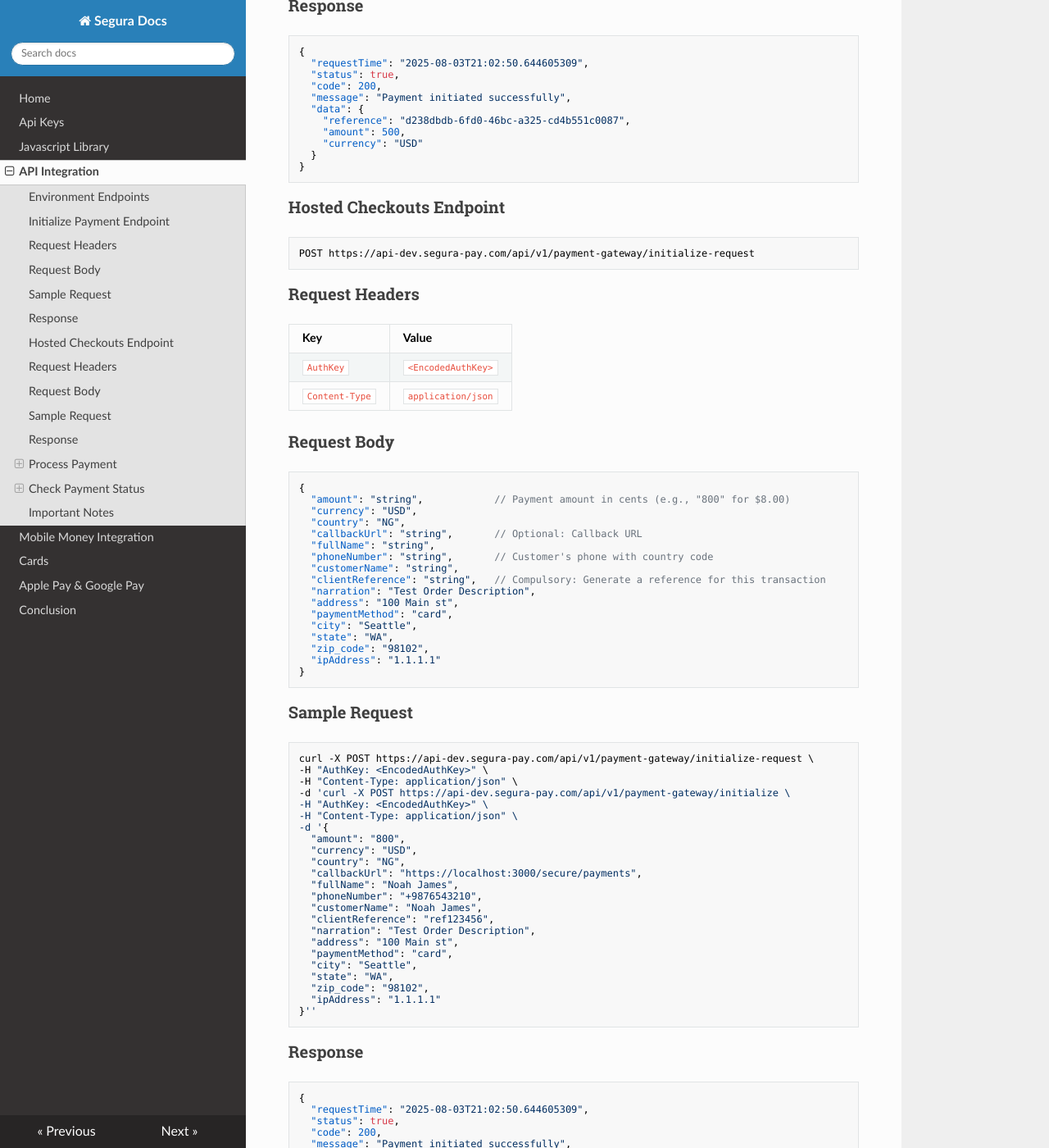
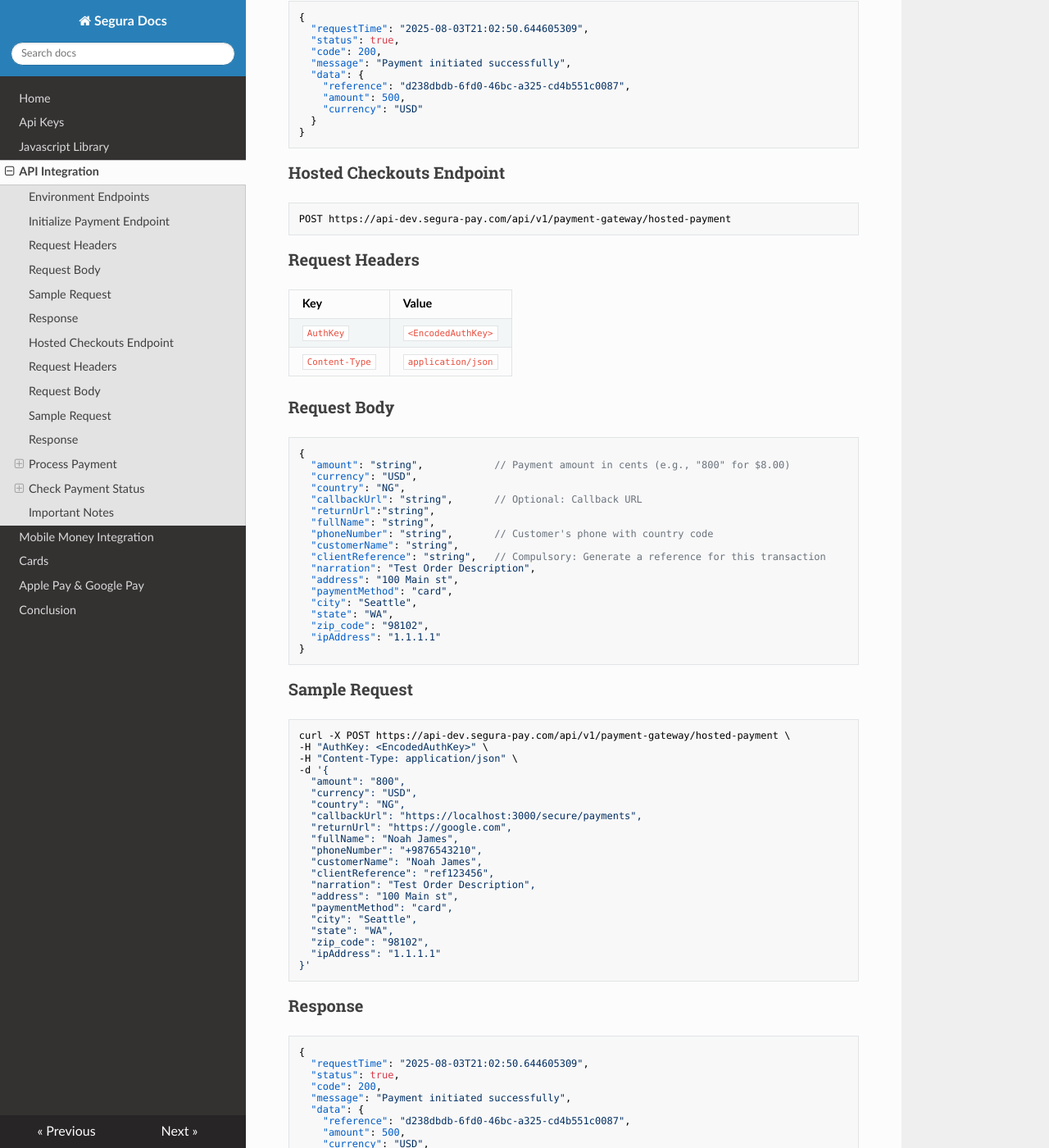
Before and after one commit to Noah-droid/segura, an MkDocs documentation site: the page built from docs/process.md, in a window 1280 px wide and 1400 px high, scrolled down 1449 px. Shown: the whole window at 82% size. Built offline with MkDocs 1.6.1, drawn with Linux system fonts in a browser that asks for light colours; nearby versions of some CDN libraries; some of the changed text lies outside the part shown.

Commit message:
updated to hosted payments

````diff
--- a/docs/process.md
+++ b/docs/process.md
@@ -5,8 +5,9 @@
 ### Environment Endpoints
 - **Test Environment:** `https://api-dev.segura-pay.com/api/v1/payment-gateway/initialize`
 - **Production Environment:** `https://api.segura-pay.com/api/v1/payment-gateway/initialize`
-- **Test Hosted Checkouts:** `https://api-dev.segura-pay.com/api/v1/payment-gateway/initialize-request`
-- **Production Hosted Checkouts:** `https://api.segura-pay.com/api/v1/payment-gateway/initialize-request`
+
+- **Test Hosted Checkouts:** `https://api-dev.segura-pay.com/api/v1/payment-gateway/hosted-payment`
+- **Production Hosted Checkouts:** `https://api.segura-pay.com/api/v1/payment-gateway/hosted-payment`
 
 
 ### Initialize Payment Endpoint
@@ -48,9 +49,6 @@ POST https://api-dev.segura-pay.com/api/v1/payment-gateway/initialize
 curl -X POST https://api-dev.segura-pay.com/api/v1/payment-gateway/initialize \
 -H "AuthKey: <EncodedAuthKey>" \
 -H "Content-Type: application/json" \
--d 'curl -X POST https://api-dev.segura-pay.com/api/v1/payment-gateway/initialize \
--H "AuthKey: <EncodedAuthKey>" \
--H "Content-Type: application/json" \
 -d '{
   "amount": "800",
   "currency": "USD",
@@ -89,7 +87,7 @@ curl -X POST https://api-dev.segura-pay.com/api/v1/payment-gateway/initialize \
 ### Hosted Checkouts Endpoint
 
 ```
-POST https://api-dev.segura-pay.com/api/v1/payment-gateway/initialize-request
+POST https://api-dev.segura-pay.com/api/v1/payment-gateway/hosted-payment
 ```
 
 ### Request Headers
@@ -105,6 +103,7 @@ POST https://api-dev.segura-pay.com/api/v1/payment-gateway/initialize-request
   "currency": "USD",
   "country": "NG",
   "callbackUrl": "string",       // Optional: Callback URL
+  "returnUrl":"string",
   "fullName": "string",
   "phoneNumber": "string",       // Customer's phone with country code
   "customerName": "string",
@@ -121,10 +120,7 @@ POST https://api-dev.segura-pay.com/api/v1/payment-gateway/initialize-request
 
 ### Sample Request
 ```bash
-curl -X POST https://api-dev.segura-pay.com/api/v1/payment-gateway/initialize-request \
--H "AuthKey: <EncodedAuthKey>" \
--H "Content-Type: application/json" \
--d 'curl -X POST https://api-dev.segura-pay.com/api/v1/payment-gateway/initialize \
+curl -X POST https://api-dev.segura-pay.com/api/v1/payment-gateway/hosted-payment \
 -H "AuthKey: <EncodedAuthKey>" \
 -H "Content-Type: application/json" \
 -d '{
@@ -132,6 +128,7 @@ curl -X POST https://api-dev.segura-pay.com/api/v1/payment-gateway/initialize-re
   "currency": "USD",
   "country": "NG",
   "callbackUrl": "https://localhost:3000/secure/payments",
+  "returnUrl": "https://google.com",
   "fullName": "Noah James",
   "phoneNumber": "+9876543210",
   "customerName": "Noah James",
@@ -143,7 +140,7 @@ curl -X POST https://api-dev.segura-pay.com/api/v1/payment-gateway/initialize-re
   "state": "WA",
   "zip_code": "98102",
   "ipAddress": "1.1.1.1"
-}''
+}'
 ```
 
 ### Response
````
